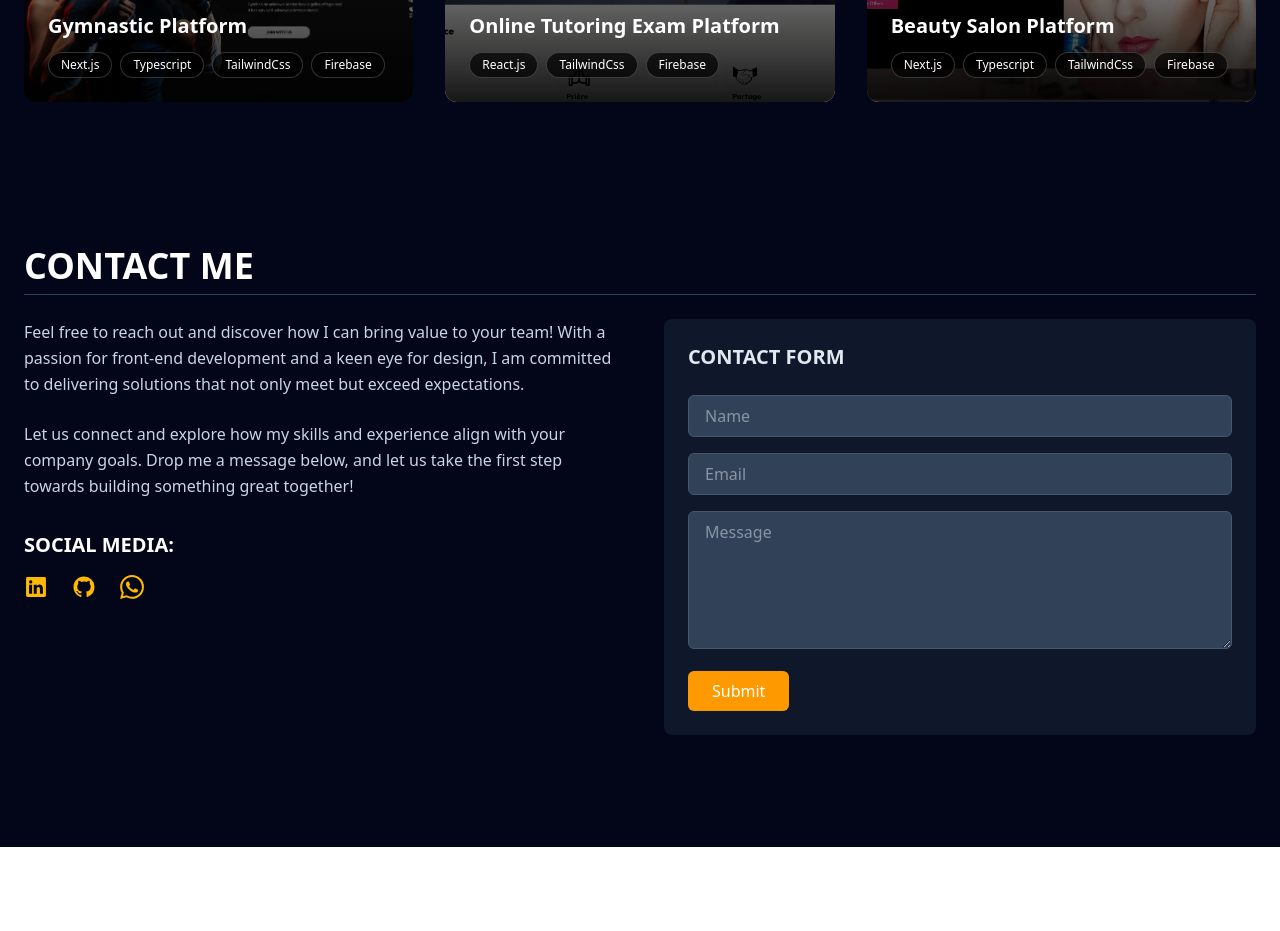
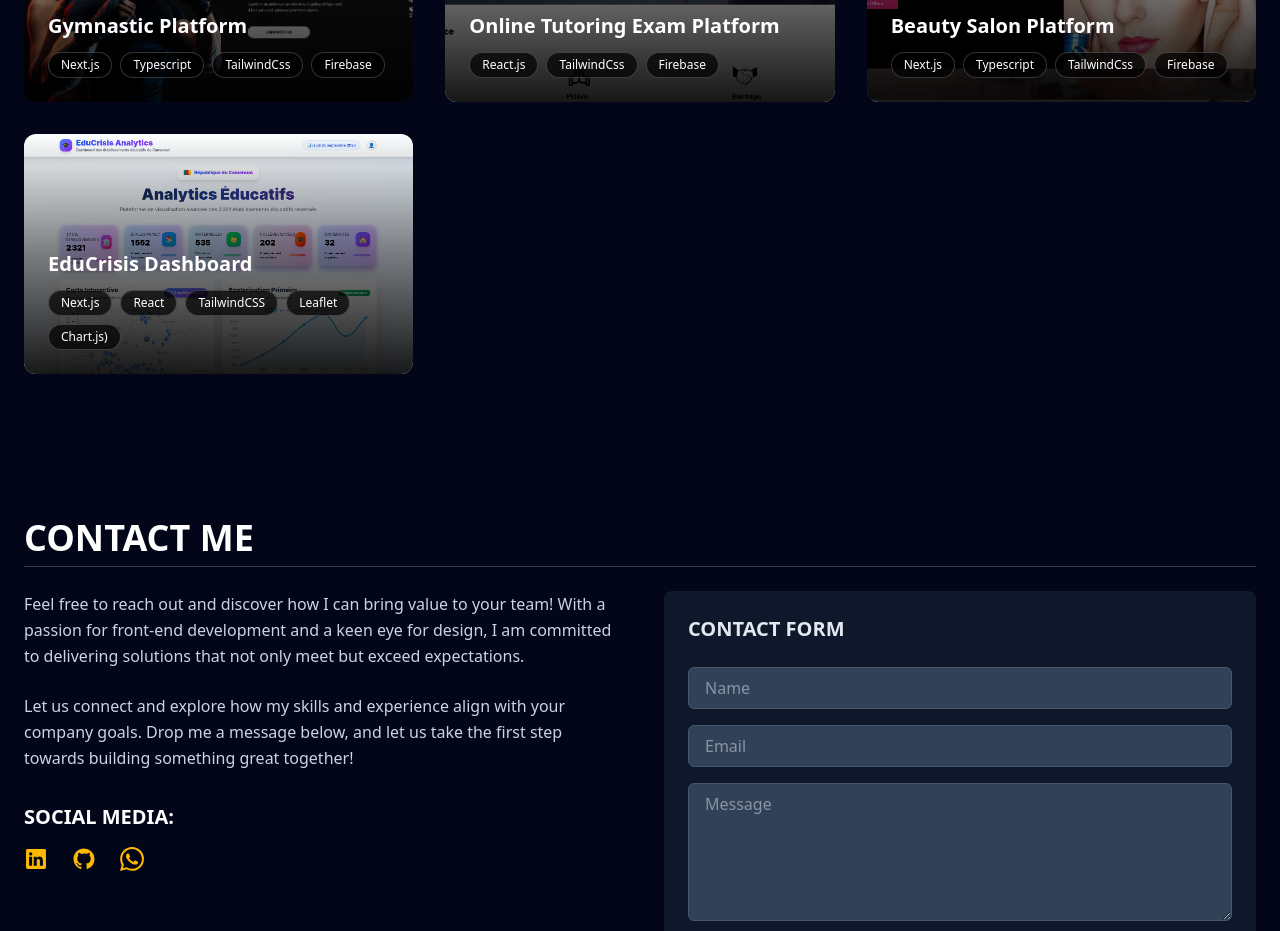
Before and after one commit to dascomsoft/dasportfolio, a Next.js app: page / in a window 1280 px wide. Shown: the part 1480-2411 px from the top of the page. Before the commit the page ends 2327 px from the top, so only its background shows below. Built offline with nearby package versions, Linux system fonts and the light colour scheme.

Commit message:
Adding dashboard project

```diff
--- a/helper/projectBox.js
+++ b/helper/projectBox.js
@@ -2,6 +2,7 @@
 import gym from '../images/gymnastic.jpg'
 import beauty from '../images/barber.jpg'
 import school from '../images/education.png'
+import dashboard from '../images/dashboard.png'
 import dentist from '../images/dentacare.png'
 import Link from 'next/link'
 
@@ -23,6 +24,11 @@ const projectBox = [
         role:"As a frontend developer, I designed and developed an intuitive interface for the gym management platform, ensuring a seamless and engaging user experience. I built responsive layouts, optimized navigation, and implemented real-time data updates using Firebase. Leveraging Firebase's backend services, I integrated user authentication, profile management, booking functionalities, and direct messaging between clients and coaches. Additionally, I ensured that the UI was fully optimized for both desktop and mobile devices, enhancing accessibility and usability.",
         tech:"Next.js Typescript TailwindCss Firebase"
     },
+
+
+
+
+
 
 
 
@@ -61,6 +67,26 @@ const projectBox = [
 
     },
 
+
+
+ {
+        id: 4,
+        name:"EduCrisis Dashboard",
+        image:dashboard,
+        industry:"Humanitarian Data Visualization / Education Monitoring",
+        projet:"Web App",
+        github:"https://github.com/dascomsoft/educrisis",
+        link:"educrisis.vercel.app/",
+        role:"As a Frontend Developer : I Designed and built a modular interface with Next.js and React, Integrated Leaflet for mapping and Chart.js for data visualization ,Structured the project with a clean architecture (services, components, public/data) , Styled the application with TailwindCSS for a professional, responsive look and documented the project to make it portfolio-ready and reusable for other developers or organizations.",
+        problem:"In Cameroon, humanitarian actors and education stakeholders often lack a centralized tool to visualize school infrastructures and track enrollment indicators.Existing data (from OpenStreetMap and the World Bank) is scattered and not easily accessible.NGOs and decision-makers struggle to quickly identify the distribution of schools, their types (kindergartens, primary/secondary, colleges, universities), and the evolution of enrollment rates.",
+        solution:"I developed an interactive dashboard that consolidates these datasets into a modern, intuitive interface:Dynamic KPIs: total schools, breakdown by type.,Interactive Leaflet Map: ~2,350 geolocated schools with details (name, type, city).,Chart.js Visualization: evolution of Cameroon’s net primary school enrollment rate (World Bank API).,Modern responsive design: TailwindCSS, styled cards, impactful colors.,this solution transforms raw data into actionable visual insights, empowering NGOs, policymakers, and recruiters to quickly understand the educational landscape. 🚀",
+        tech:"Next.js  React  TailwindCSS  Leaflet  Chart.js)"
+
+
+    }
+
+
+
 ]
 
 export default projectBox
```
Also changed, not shown: images/dashboard.png (added).
